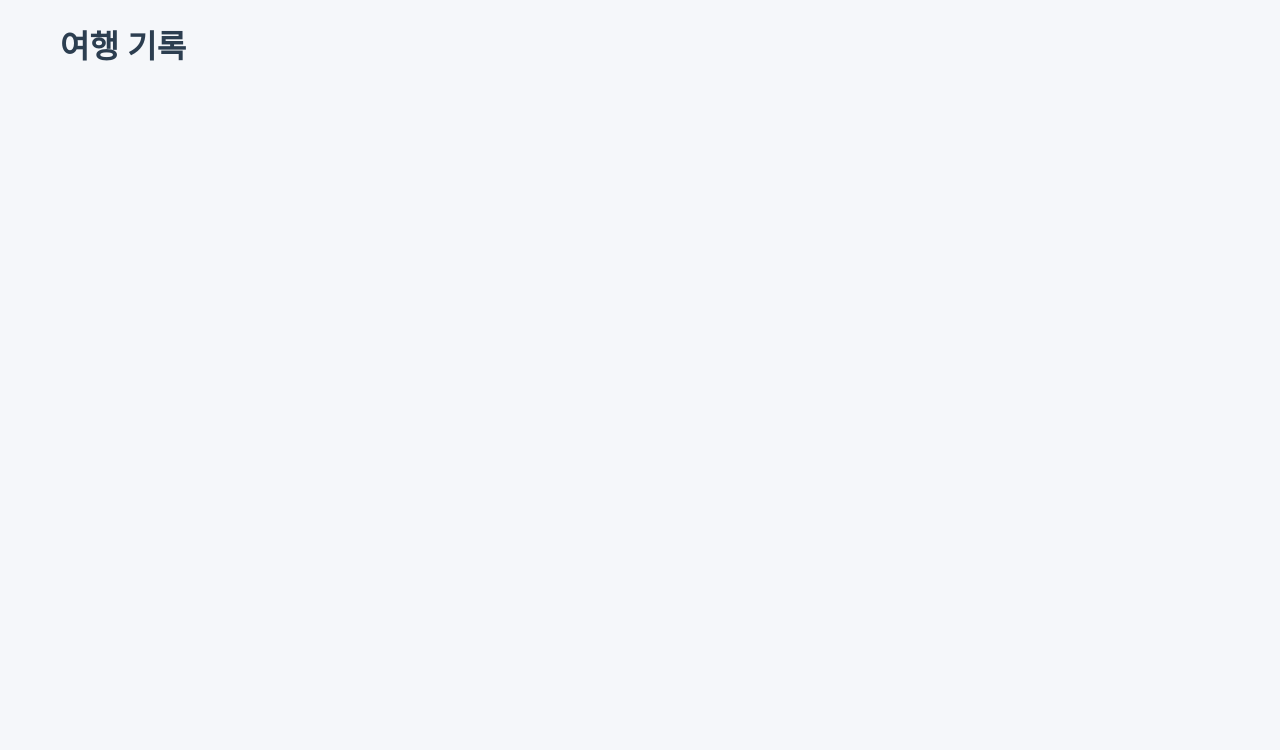
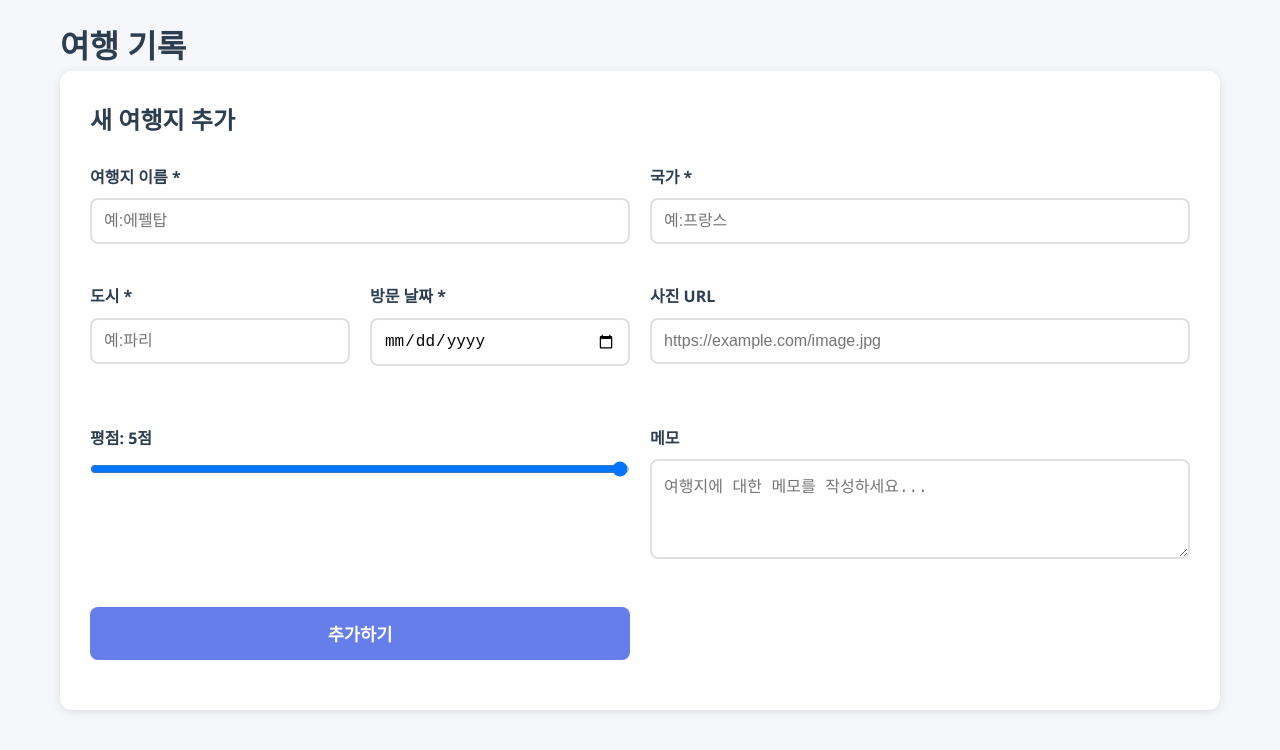
Before and after one commit to kye1115z/travel-diary, a React (Vite) app: page / in a window 1280 px wide. Shown: the top 750 px of the page. Built offline with nearby package versions, Linux system fonts and the light colour scheme.

Commit message:
src/assets/components에서 src/components로 디렉토리 이동 및 TravelForm.jsx,css 완성

```diff
--- a/src/App.jsx
+++ b/src/App.jsx
@@ -1,9 +1,11 @@
 import { useState } from "react";
 import "./App.css";
+import TravelForm from "./components/TravelForm";
 function App() {
   return (
     <div className="App">
       <h1>여행 기록</h1>
+      <TravelForm/>
     </div>
   );
 }
--- a/src/assets/components/TravelForm.jsx
+++ /dev/null
@@ -1,5 +0,0 @@
-function TravelForm() {
-  return <></>;
-}
-
-export default TravelForm;
--- /dev/null
+++ b/src/components/TravelForm.css
@@ -0,0 +1,98 @@
+.travel-form {
+    background: white;
+    padding: 30px;
+    border-radius: 12px;
+    box-shadow: 0 2px 10px rgba(0,0,0,0.1);
+    margin-bottom: 30px;
+}
+
+.travel-form h2{
+    margin-bottom: 25px;
+    color: #2c3e50;
+}
+
+.form-row {
+    display: grid;
+    grid-template-columns: 1fr 1fr;
+    gap: 20px;
+    margin-bottom: 20px;
+}
+
+.form-group{
+    margin-bottom: 20px;
+
+}
+
+.form-group label{
+    display: block;
+    margin-bottom: 8px;
+    font-weight: 600;
+    color: #2c3e50;
+}
+
+.form-group input,
+.form-group textarea
+{
+    width: 100%;
+    padding: 12px;
+    border: 2px solid #e0e0e0;
+    border-radius: 8px;
+    font-size: 1rem;
+    transition: border-color 0.3s;
+}
+
+.form-group input:focus,
+.form-group textarea:focus{
+    outline: none;
+    border-color: #667eea;
+}
+
+.form-group input[type="range"]{
+    padding: 0;
+}
+
+.form-buttons{
+    display: flex;
+    gap: 10px;
+}
+
+.btn-primary{
+    flex: 1;
+    padding: 14px;
+    background: #667eea;
+    color: white;
+    border: none;
+    border-radius: 8px;
+    font-size: 1.1rem;
+    font-weight: 600;
+    cursor: pointer;
+    transition: 0.3s;
+}
+
+.btn-primary:hover{
+    background: #5568d3;
+}
+
+.btn-secondary{
+    flex:1;
+    padding: 14px;
+    background: #95a5a6;
+    color: white;
+    border: none;
+    border-radius: 8px;
+    font-size: 1.1rem;
+    font-weight: 600;
+    cursor:pointer;
+    transition: 0.3s;
+}
+
+.btn-secondary:hover{
+    background: #7f8c8d;
+
+}
+
+@media(max-width:768px){
+    .form-row{
+        grid-template-columns: 1fr;
+    }
+}
--- /dev/null
+++ b/src/components/TravelForm.jsx
@@ -0,0 +1,168 @@
+import { useState, useEffect } from "react";
+import './TravelForm.css';
+
+function TravelForm({ onAdd, editingTravel, onUpdate, onCancelEdit }) {
+    const [form, setForm] = useState({
+        name: '',
+        country: '',
+        city: '',
+        date: '',
+        image: '',
+        rating: 5,
+        memo: ''
+    });
+
+    useEffect(() => {
+        if (editingTravel) {
+            setForm(editingTravel);
+        }
+    }, [editingTravel]);
+
+    const handleChange = (e) => {
+        const { name, value } = e.target;
+        setForm({ ...form, [name]: value });
+    };
+
+    const handleSubmit = (e) => {
+        e.preventDefault();
+
+        if (!form.name || !form.country || !form.city || !form.date) {
+            alert('필수 항목을 모두 입력해주세요!');
+            return;
+        }
+
+        if (editingTravel) {
+            onUpdate({ ...form, id: editingTravel.id });
+        } else {
+            const newTravel = {
+                ...form,
+                id: Date.now(),
+                createdAt: new Date().toISOString()
+            };
+            onAdd(newTravel);
+        }
+        setForm({
+            name: '',
+            country: '',
+            city: '',
+            date: '',
+            image: '',
+            rating: 5,
+            memo: ''
+        });
+    };
+
+    const handleCancel = ()=>{
+        setForm({
+            name:'',
+            country:'',
+            city:'',
+            date:'',
+            image:'',
+            rating:5,
+            memo:''
+        });
+        onCancelEdit();
+    }
+
+    return (
+        <form className="travel-form" onSubmit={handleSubmit}>
+            <h2>{editingTravel ? '여행지 수정' : '새 여행지 추가'} </h2>
+
+            <div className="form-row">
+                <div className="form-group">
+                    <label>여행지 이름 *</label>
+                    <input
+                    type="text"
+                    name="name"
+                    value={form.name}
+                    onChange={handleChange}
+                    placeholder="예:에펠탑"
+                    />
+                </div>
+
+                <div className="form-group">
+                    <label>국가 *</label>
+                    <input
+                    type="text"
+                    name="country"
+                    value={form.country}
+                    onChange={handleChange}
+                    placeholder="예:프랑스"
+                    />
+                </div>
+
+                <div className="form-row">
+                    <div className="form-group">
+                        <label>도시 *</label>
+                        <input
+                        type="text"
+                        name="city"
+                        value={form.city}
+                        onChange={handleChange}
+                        placeholder="예:파리"
+                        />
+                    </div>
+
+                    <div className="form-group">
+                        <label>방문 날짜 *</label>
+                        <input
+                        type="date"
+                        name="date"
+                        value={form.date}
+                        onChange={handleChange}
+                        />
+                    </div>
+                </div>
+
+                <div className="form-group">
+                    <label>사진 URL</label>
+                    <input
+                    type="url"
+                    name="image"
+                    value={form.image}
+                    onChange={handleChange}
+                    placeholder="https://example.com/image.jpg"
+                    />
+                </div>
+
+                <div className="form-group">
+                    <label>평점: {form.rating}점</label>
+                    <input
+                    type="range"
+                    name="rating"
+                    min="1"
+                    max="5"
+                    value={form.rating}
+                    onChange={handleChange}
+                    />
+                </div>
+                <div className="form-group">
+                    <label>메모</label>
+                    <textarea
+                    name="memo"
+                    value={form.memo}
+                    onChange={handleChange}
+                    rows = "4"
+                    placeholder="여행지에 대한 메모를 작성하세요..."
+                    />
+                </div>
+
+                <div className="form-buttons">
+                    <button type="submit" className="btn-primary">
+                        {editingTravel ? '수정하기' : '추가하기'}
+                    </button>
+                    {editingTravel &&(
+                        <button type="button" className="btn-secondary" onClick={handleCancel}>
+                            취소
+                        </button>
+                    )}
+                </div>
+            </div>
+        </form>
+    );
+
+
+}
+
+export default TravelForm;
```
Also changed, not shown: src/assets/components/TravelList.css (deleted), src/components/FilterBar.jsx (renamed from src/assets/components/FilterBar.jsx), src/components/Header.css (added), src/components/Header.jsx (renamed from src/assets/components/Header.jsx), src/components/TravelCard.jsx (renamed from src/assets/components/TravelCard.jsx), src/components/TravelList.css (added), src/components/TravelList.jsx (renamed from src/assets/components/TravelList.jsx), src/index.css (line endings or trailing spaces), 1 other file (tests, documents, lock files or other folders).
